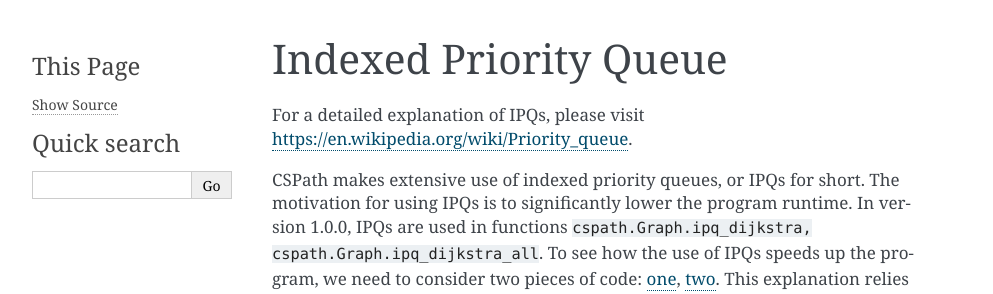
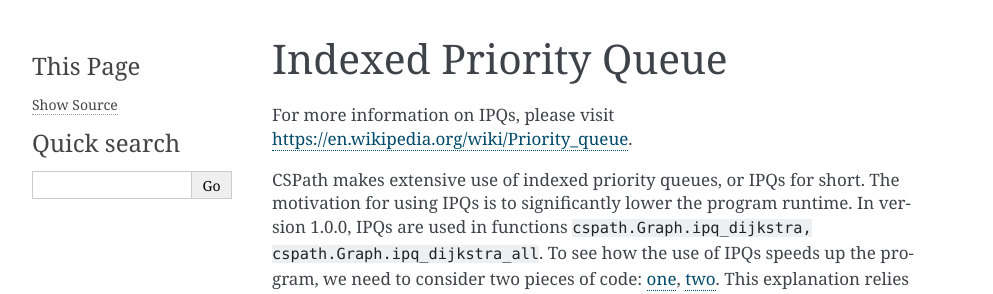
Before and after one commit to notgmt1337/CSPath, a Sphinx documentation site: the page built from docs/explanation/ipq.rst, in a window 1280 px wide. Shown: the top 294 px of the page, without its empty margins (148-1141 px from the left). Built offline with Sphinx 7.4.7, drawn with Linux system fonts in a browser that asks for light colours.

Commit message:
Update ipq.rst

```diff
--- a/docs/explanation/ipq.rst
+++ b/docs/explanation/ipq.rst
@@ -1,7 +1,7 @@
 Indexed Priority Queue
 ======================
 
-For a detailed explanation of IPQs, please visit https://en.wikipedia.org/wiki/Priority_queue.
+For more information on IPQs, please visit https://en.wikipedia.org/wiki/Priority_queue.
 
 CSPath makes extensive use of indexed priority queues, or IPQs for short. The motivation for using IPQs is to significantly lower the program runtime. In version 1.0.0, IPQs are used in functions :code:`cspath.Graph.ipq_dijkstra, cspath.Graph.ipq_dijkstra_all`. To see how the use of IPQs speeds up the program, we need to consider two pieces of code: `one`_, `two`_. This explanation relies heavily on `Dijkstra's`_ algorithm.
 
```
